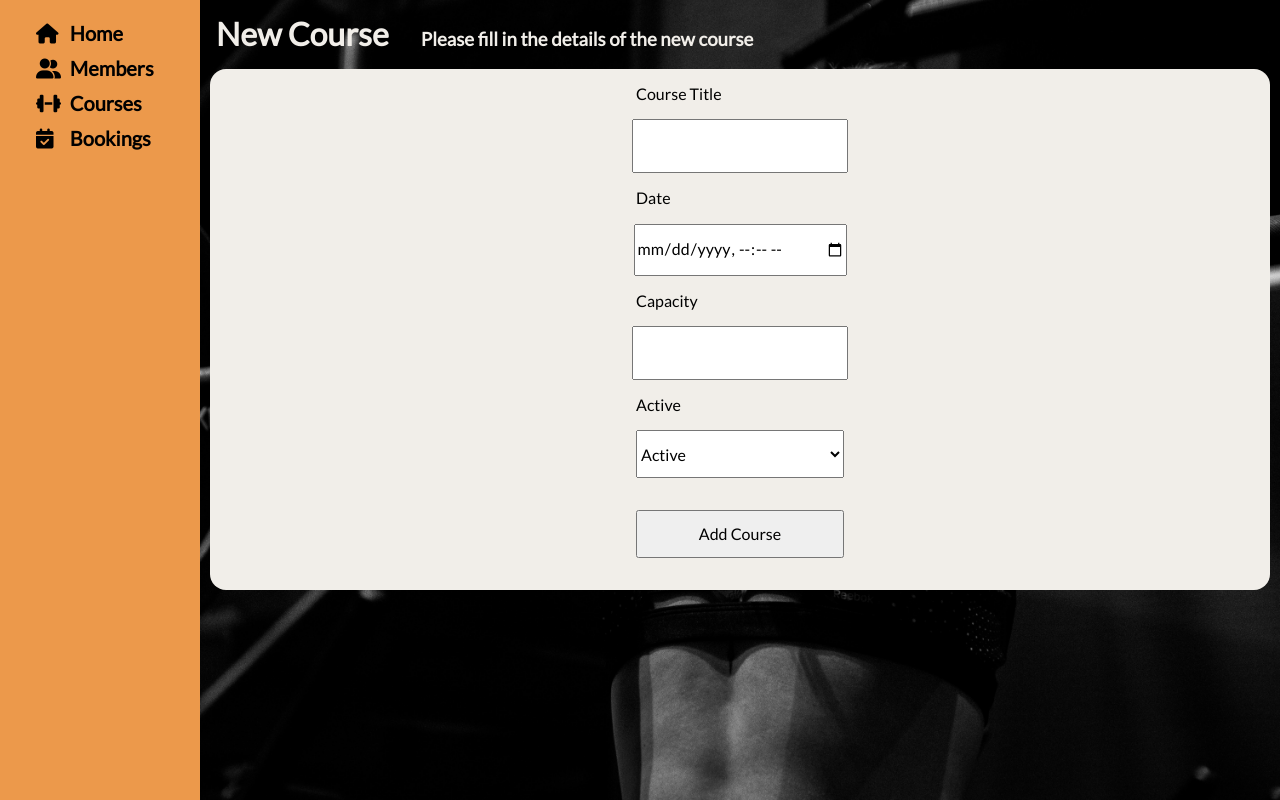
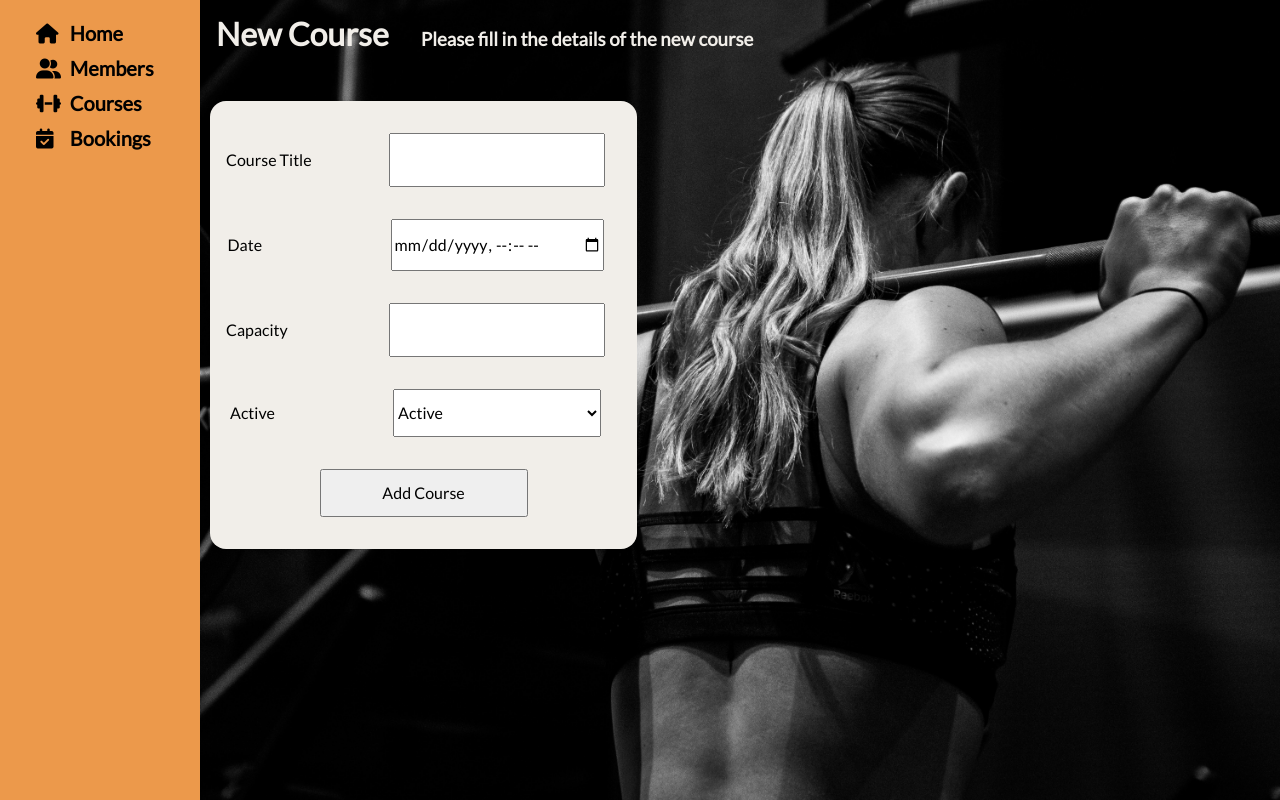
Before and after one commit to Cetins/gymmy, a Flask app: page /courses/new in a window 1280 px wide. Run offline with Flask 2, Linux system fonts and the light colour scheme; some libraries are stand-ins or nearby versions.

Commit message:
all form layouts fixed with grid

```diff
--- a/static/style.css
+++ b/static/style.css
@@ -56,15 +56,7 @@
     grid-template-columns: repeat(auto-fit, minmax(300px, 1fr));
     grid-template-rows: 1fr, auto;
     margin-left: 200px;
-    padding: 0px 10px;
-}
-
-.inner-container {
-    display: grid;
-    height: auto;
-    grid-gap: 1rem;
-    grid-template-columns: repeat(auto-fit, minmax(300px, 1fr));
-    grid-template-rows: 1fr, auto;
+    margin-top: 2rem;
     padding: 0px 10px;
 }
 
@@ -77,31 +69,19 @@
     color: black;
 }
 
-.inner-box {
+.form-box {
     padding: 1rem;
-    display: flex;
-    flex-direction: row;
-    align-items: baseline;
+    display: grid;
+    place-items: center;
     background: #F1EEE9;
+    max-width: max-content;
     border-radius: 1rem;
     color: black;
 }
 
-.form-container {
-    display: grid;
-    margin-left: 200px;
-}
-
-.form-box {
-    background: #F1EEE9;
-    border-radius: 1rem;
-    padding: 1rem;
-    margin: 1rem;
-}
-
 label {
     display: inline-block;
-    width: 13rem;
+    width: 9rem;
 }
 
 input, select, option {
--- a/templates/bookings/new.html
+++ b/templates/bookings/new.html
@@ -7,20 +7,24 @@
 </header>
 
 <article class="container">
-    <form class="box" action="/bookings" method="post">
+    <form class="form-box" action="/bookings" method="post">
+        <span>
             <label for="member">Choose A Member</label>
             <select name="member_id" id="member">
             {% for member in members %}
                 <option value="{{ member.id }}">{{ member.name }}</option>
             {% endfor %}
             </select>
+        </span>
 
+        <span>
             <label for="course">Choose A Course</label>
             <select name="course_id">
             {% for course in courses %}
                 <option value="{{ course.id }}">{{ course.title }} - {{ course.date }}</option>
             {% endfor %}
             </select>
+        </span>
 
         <input type='submit' value="Add Booking">
     </form>
--- a/templates/courses/new.html
+++ b/templates/courses/new.html
@@ -8,21 +8,29 @@
 </header>
 
 <article class="container">
-    <form class="box" action="/courses" method="post">
+    <form class="form-box" action="/courses" method="post">
+        <span>
             <label for="course">Course Title</label>
             <input type="text" name="title">
+        </span>
 
+        <span>
             <label for="date">Date</label>
             <input type="datetime-local" name="date">
+        </span>
 
+        <span>
             <label for="capacity">Capacity</label>
             <input type="number" name="capacity">
+        </span>
 
+        <span>
             <label for="active">Active</label>
             <select name="active">
                 <option value="True">Active</option>
                 <option value="False">Deactive</option>
             </select>
+        </span>
 
         <input type='submit' value="Add Course">
     </form>
--- a/templates/members/new.html
+++ b/templates/members/new.html
@@ -7,7 +7,7 @@
     <h3>Please fill in the details of the new member</h3>
 </header>
 
-<article class="form-container">
+<article class="container">
     <form class="form-box" action="/members" method="post">
             <span>
                 <label for="member">Member Name</label>
```
Also changed, not shown: templates/courses/edit.html (+9 -1 lines), templates/members/edit.html (+7 -1 lines). Lines whose indentation alone changed are shown as unchanged.
